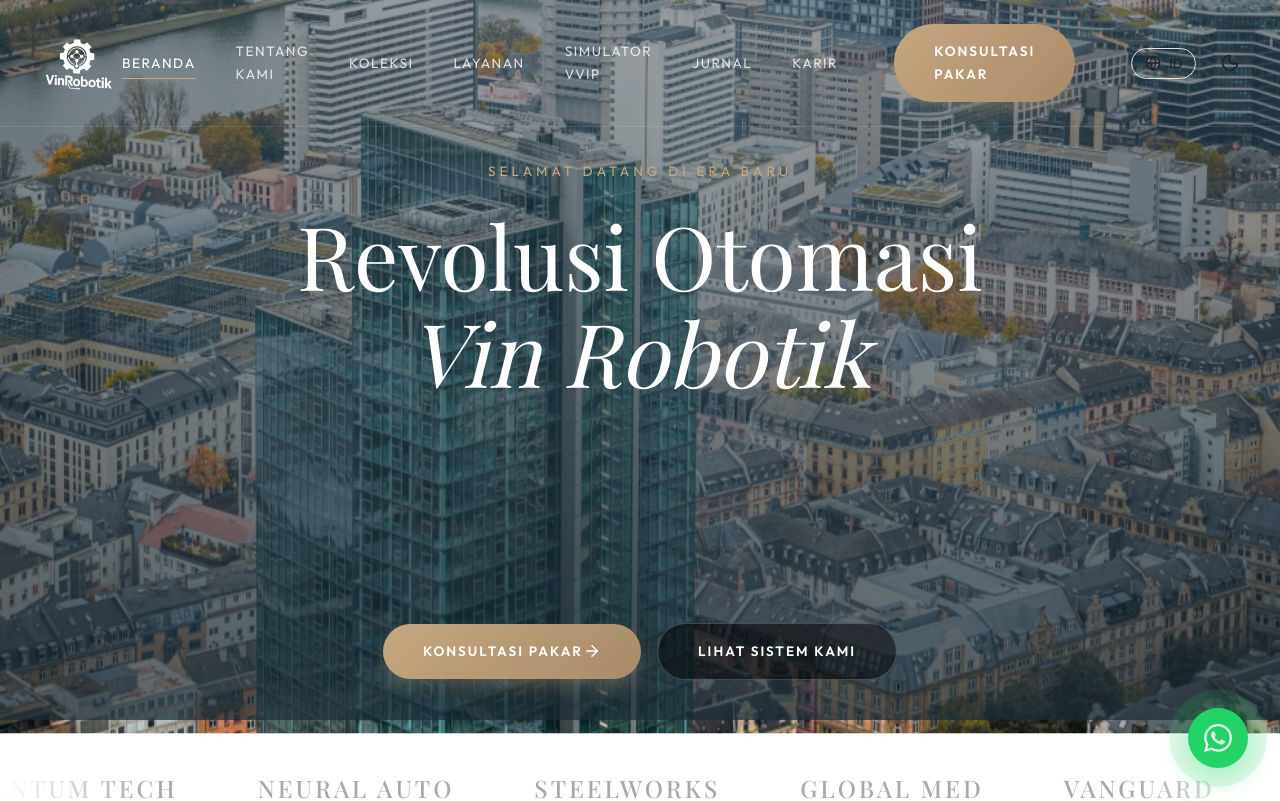
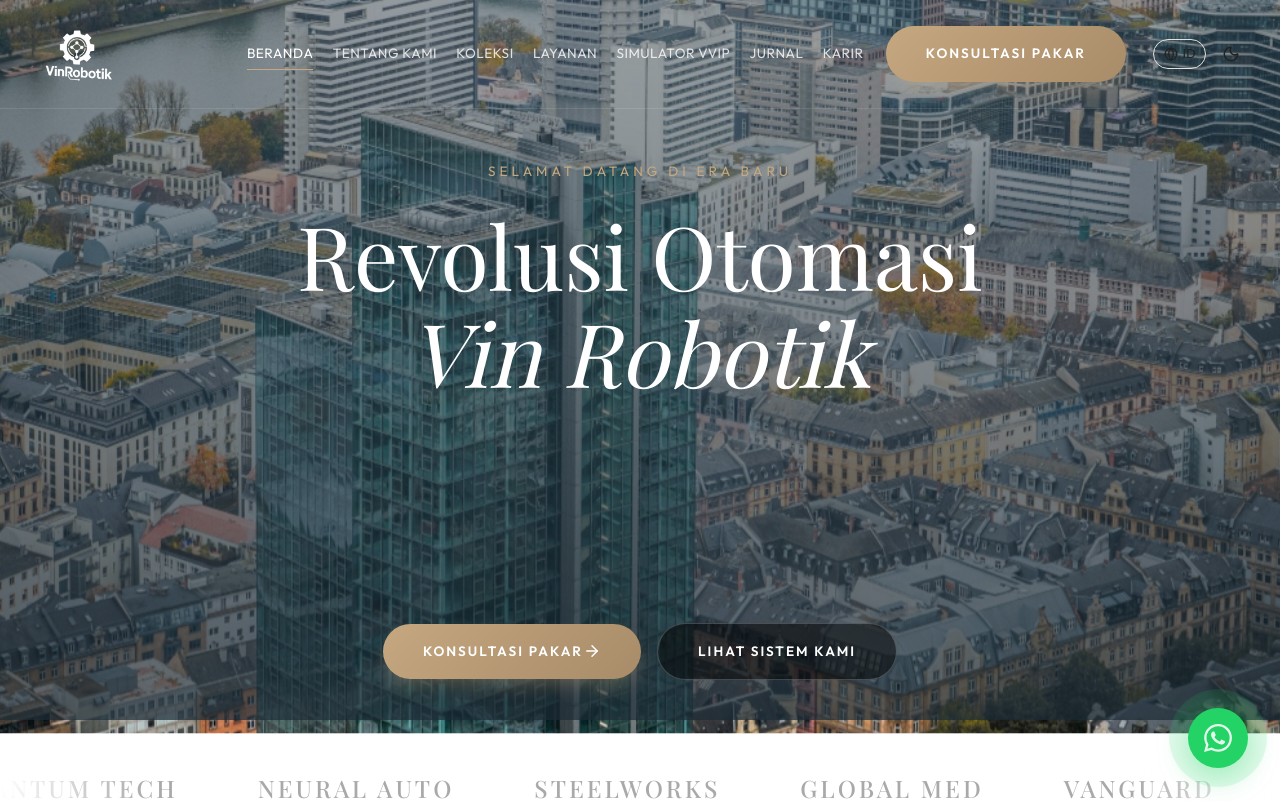
Before and after one commit to eellyaaviolyn-web/web-perusahaan-robotika, a React (Vite) app: page / in a window 1280 px wide. Shown: the top 801 px of the page. Built offline with nearby package versions, Linux system fonts and the light colour scheme; a web font is replaced by a local one.

Commit message:
fix: navbar flex overflow pushing theme toggle off-screen

```diff
--- a/src/components/Navbar.css
+++ b/src/components/Navbar.css
@@ -51,13 +51,13 @@
 .nav-menu {
   display: flex;
   align-items: center;
-  gap: 2.5rem;
+  gap: 1.2rem;
 }
 
 .nav-link {
   font-size: 0.85rem;
   text-transform: uppercase;
-  letter-spacing: 1.5px;
+  letter-spacing: 0.5px;
   font-weight: 400;
   color: rgba(255, 255, 255, 0.8);
   position: relative;
@@ -104,7 +104,7 @@
 .nav-btn {
   padding: 0.75rem 1.5rem;
   font-size: 0.8rem;
-  margin-left: 1rem;
+  margin-left: 0.2rem;
 }
 
 .theme-toggle {
--- a/src/components/Navbar.jsx
+++ b/src/components/Navbar.jsx
@@ -66,13 +66,13 @@
           <MotionLink whileTap={{ scale: 0.9 }} to="/careers" className={`nav-link ${location.pathname === '/careers' ? 'active' : ''}`} onClick={closeMenu}>{t('nav.careers')}</MotionLink>
           <MotionLink whileTap={{ scale: 0.95 }} to="/contact" className="btn btn-primary nav-btn" onClick={closeMenu}>{t('nav.book')}</MotionLink>
 
-          <div className="nav-controls" style={{ display: 'flex', alignItems: 'center', gap: '1rem', marginLeft: '1rem' }}>
-            <button className="lang-toggle" onClick={toggleLanguage} aria-label="Toggle Language" style={{ background: 'none', border: '1px solid var(--border-color)', borderRadius: '20px', padding: '0.4rem 0.8rem', cursor: 'pointer', display: 'flex', alignItems: 'center', gap: '0.5rem', color: 'var(--text-color)', fontSize: '0.85rem', fontWeight: '500' }}>
-              <Globe size={16} />
+          <div className="nav-controls" style={{ display: 'flex', alignItems: 'center', gap: '0.5rem', marginLeft: '0.5rem' }}>
+            <button className="lang-toggle" onClick={toggleLanguage} aria-label="Toggle Language" style={{ background: 'none', border: '1px solid var(--border-color)', borderRadius: '20px', padding: '0.4rem 0.6rem', cursor: 'pointer', display: 'flex', alignItems: 'center', gap: '0.3rem', color: 'var(--text-main)', fontSize: '0.8rem', fontWeight: '500' }}>
+              <Globe size={14} />
               {language.toUpperCase()}
             </button>
             <button className="theme-toggle" onClick={toggleTheme} aria-label="Toggle Dark Mode" style={{ marginLeft: 0 }}>
-              {theme === 'light' ? <Moon size={20} /> : <Sun size={20} />}
+              {theme === 'light' ? <Moon size={18} /> : <Sun size={18} />}
             </button>
           </div>
         </div>
```
